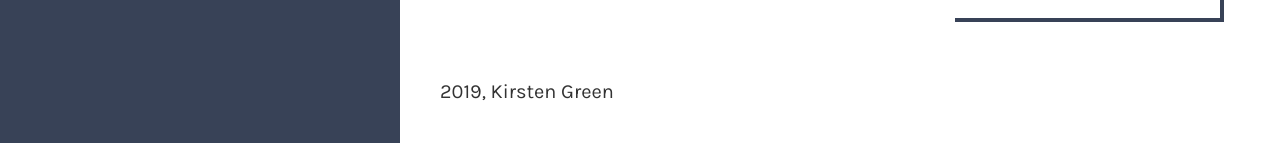
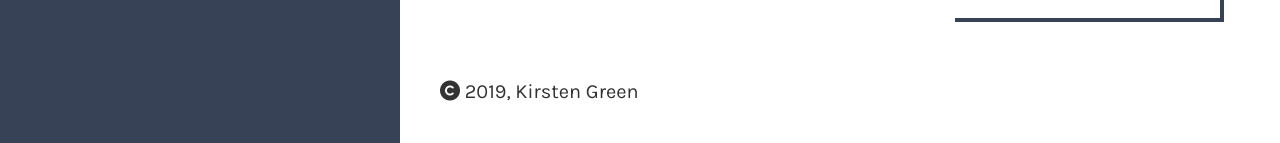
Before and after one commit to marcusrelacion/kirstengreen.com, a Jekyll site: the page built from index.markdown, in a window 1280 px wide and 900 px high, scrolled down 1401 px. Shown: the part 754-897 px from the top of the window. Built offline with Jekyll 4.4.1, drawn with Linux system fonts in a browser that asks for light colours; nearby versions of some CDN libraries.

Commit message:
Fixes: #60

```diff
--- a/_includes/site-footer.html
+++ b/_includes/site-footer.html
@@ -1,3 +1,3 @@
 <footer class="site__footer">
-    <i class="fad fa-copyright"></i> 2019, Kirsten Green
+    <i class="fas fa-copyright"></i> 2019, Kirsten Green
 </footer>
```
